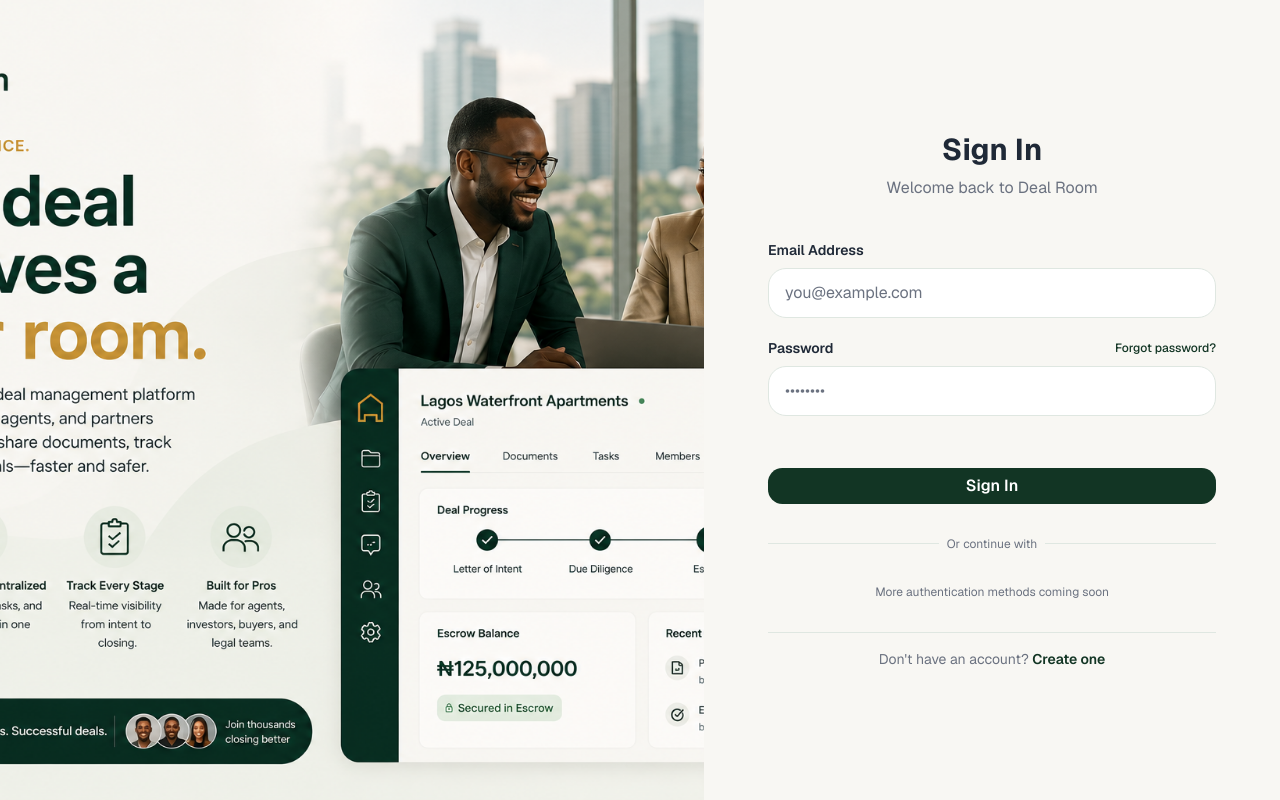
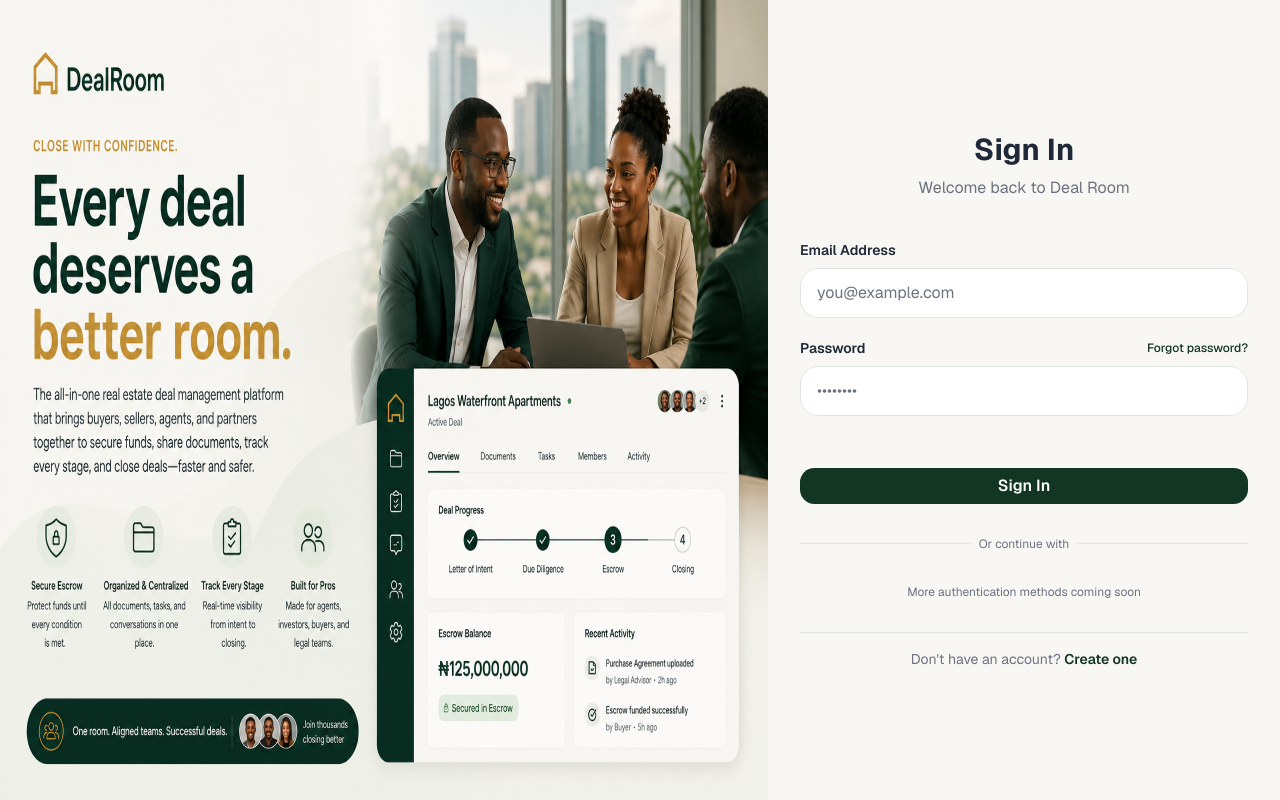
Before and after one commit to theo-georgewill/dealroom-web, a Next.js app: page /auth/signin in a window 1280 px wide. Built offline with nearby package versions, Linux system fonts and the light colour scheme; no server answers.

Commit message:
fix: adjust layout proportions and image styling in AuthLayout component

```diff
--- a/app/auth/layout.tsx
+++ b/app/auth/layout.tsx
@@ -12,21 +12,22 @@ export default function AuthLayout({
   children: React.ReactNode;
 }) {
   return (
-    <div className="min-h-screen bg-background lg:grid lg:grid-cols-[55%_45%]">
+    <div className="min-h-screen bg-background lg:grid lg:grid-cols-[60%_40%]">
       {/* Hero */}
       <div className="relative hidden overflow-hidden lg:block">
         <Image
           src="/auth-hero.png"
           alt="DealRoom"
-          fill
+          width={900}
+          height={1200}
           priority
           sizes="10vw"
-          className="object-cover object-top"
+          className="h-full w-auto max-h-full"
         />
       </div>
 
       {/* Form */}
-      <div className="flex items-center justify-center px-4 py-12">
+      <div className="flex items-center justify-center px-6 py-12">
         <div className="w-full max-w-md">
           {children}
         </div>
```
